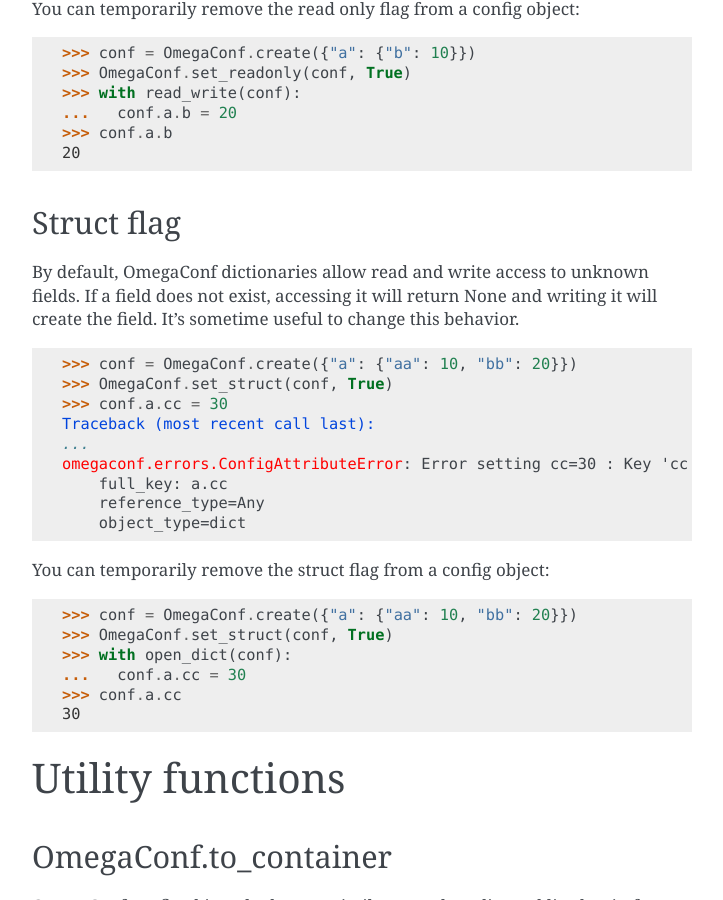
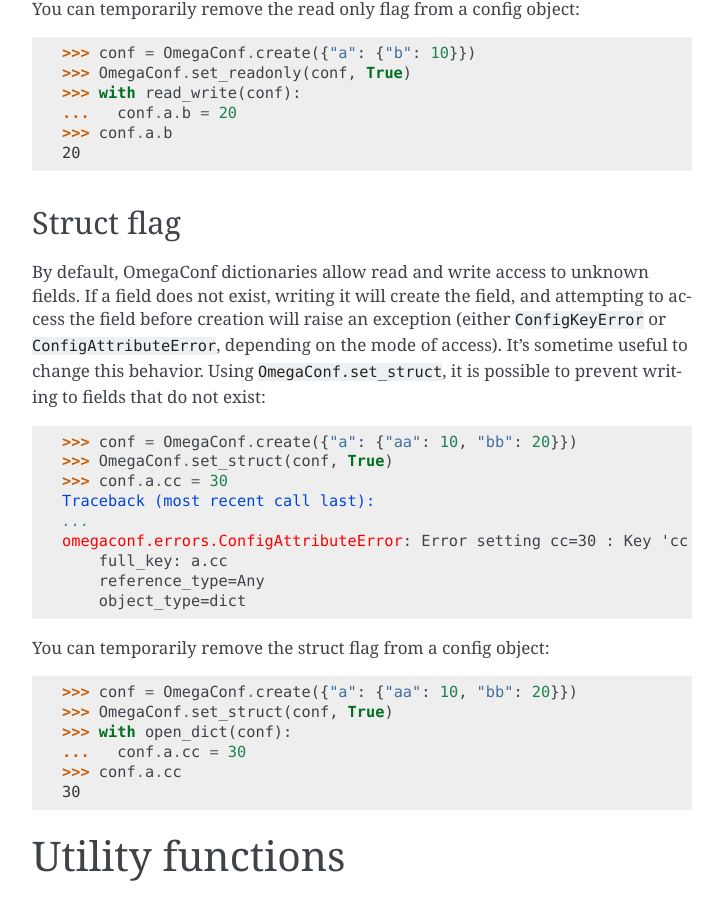
Before and after one commit to omry/omegaconf, a Sphinx documentation site: the page built from docs/source/usage.rst, in a window 1280 px wide and 900 px high, scrolled down 9908 px. Shown: the whole window, without its empty margins (388-1111 px from the left). Built offline with Sphinx 7.4.7, drawn with Linux system fonts in a browser that asks for light colours.

Commit message:
docs: `Struct flag` section update

```diff
--- a/docs/source/usage.rst
+++ b/docs/source/usage.rst
@@ -521,8 +521,11 @@
 Struct flag
 ^^^^^^^^^^^
 By default, OmegaConf dictionaries allow read and write access to unknown fields.
-If a field does not exist, accessing it will return None and writing it will create the field.
-It's sometime useful to change this behavior.
+If a field does not exist, writing it will create the field, and attempting to
+access the field before creation will raise an exception (either ``ConfigKeyError``
+or ``ConfigAttributeError``, depending on the mode of access).
+It's sometime useful to change this behavior.  Using ``OmegaConf.set_struct``,
+it is possible to prevent writing to fields that do not exist:
 
 
 .. doctest:: loaded
```
